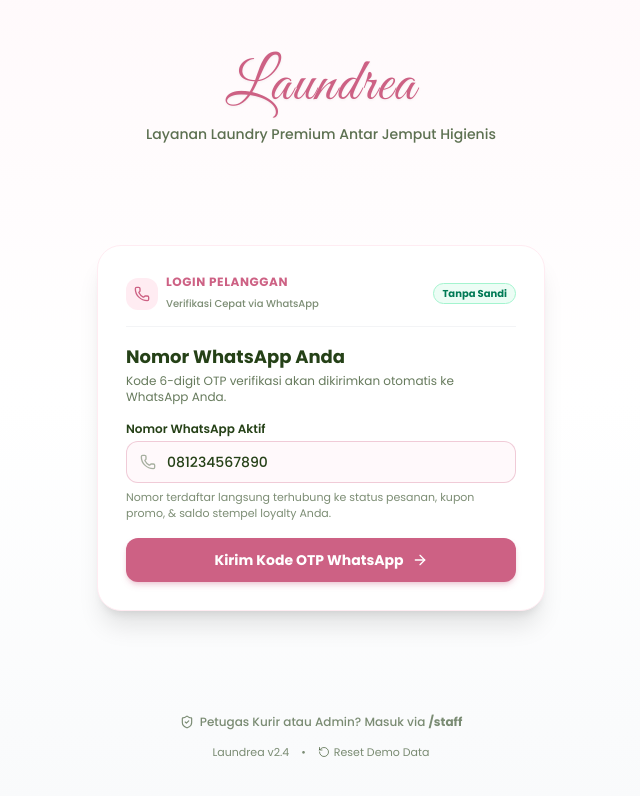
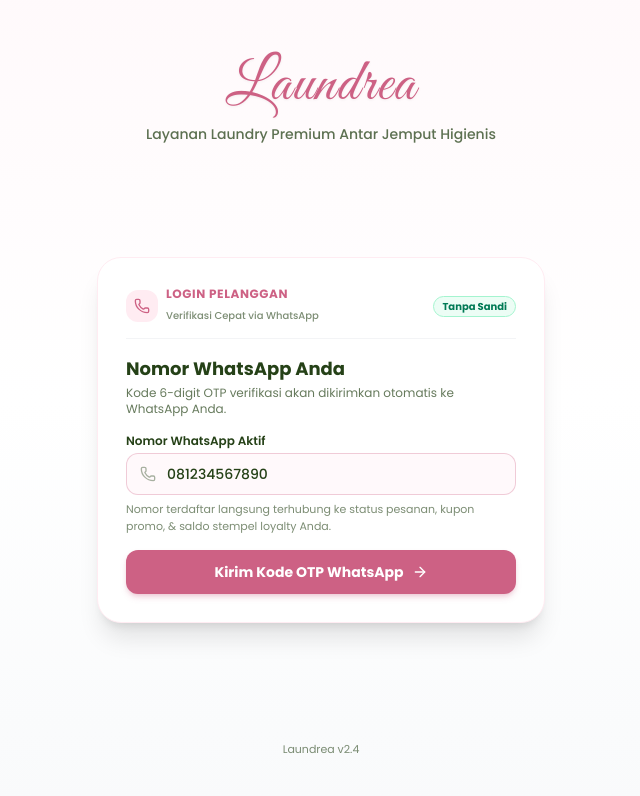
Before and after one commit to minn0001/laundrea-web, a React (Vite) app: page / in a window 1280 px wide. Shown: the top 796 px of the page, without its empty margins (319-959 px from the left). Built offline with nearby package versions, Linux system fonts and the light colour scheme.

Commit message:
Update CustomerLoginPortal.tsx

```diff
--- a/src/components/auth/CustomerLoginPortal.tsx
+++ b/src/components/auth/CustomerLoginPortal.tsx
@@ -4,10 +4,8 @@
 import {
   Phone,
   ArrowRight,
-  ShieldCheck,
   CheckCircle2,
   MessageSquare,
-  RotateCcw,
   Sparkles,
 } from 'lucide-react';
 
@@ -271,37 +269,8 @@
       </div>
 
       {/* Footer */}
-      <div className="max-w-md mx-auto w-full pb-2 text-center space-y-2">
-        {onNavigateStaff && (
-          <div className="text-center">
-            <button
-              type="button"
-              onClick={onNavigateStaff}
-              className="text-xs text-[#254117]/60 hover:text-[#cd6184] font-medium transition-colors cursor-pointer inline-flex items-center gap-1.5"
-            >
-              <ShieldCheck className="w-3.5 h-3.5" />
-              <span>Petugas Kurir atau Admin? Masuk via <strong>/staff</strong></span>
-            </button>
-          </div>
-        )}
-
-        <div className="flex items-center justify-center gap-3 text-[11px] text-[#254117]/60">
-          <span>Laundrea v2.4</span>
-          <span>•</span>
-          <button
-            type="button"
-            onClick={() => {
-              if (window.confirm('Kembalikan seluruh data demo ke kondisi awal?')) {
-                resetAllData();
-                window.location.reload();
-              }
-            }}
-            className="inline-flex items-center gap-1 hover:text-[#cd6184] cursor-pointer"
-          >
-            <RotateCcw className="w-3 h-3" />
-            <span>Reset Demo Data</span>
-          </button>
-        </div>
+      <div className="max-w-md mx-auto w-full pb-2 text-center">
+        <span className="text-[11px] text-[#254117]/60">Laundrea v2.4</span>
       </div>
     </div>
   );
```
